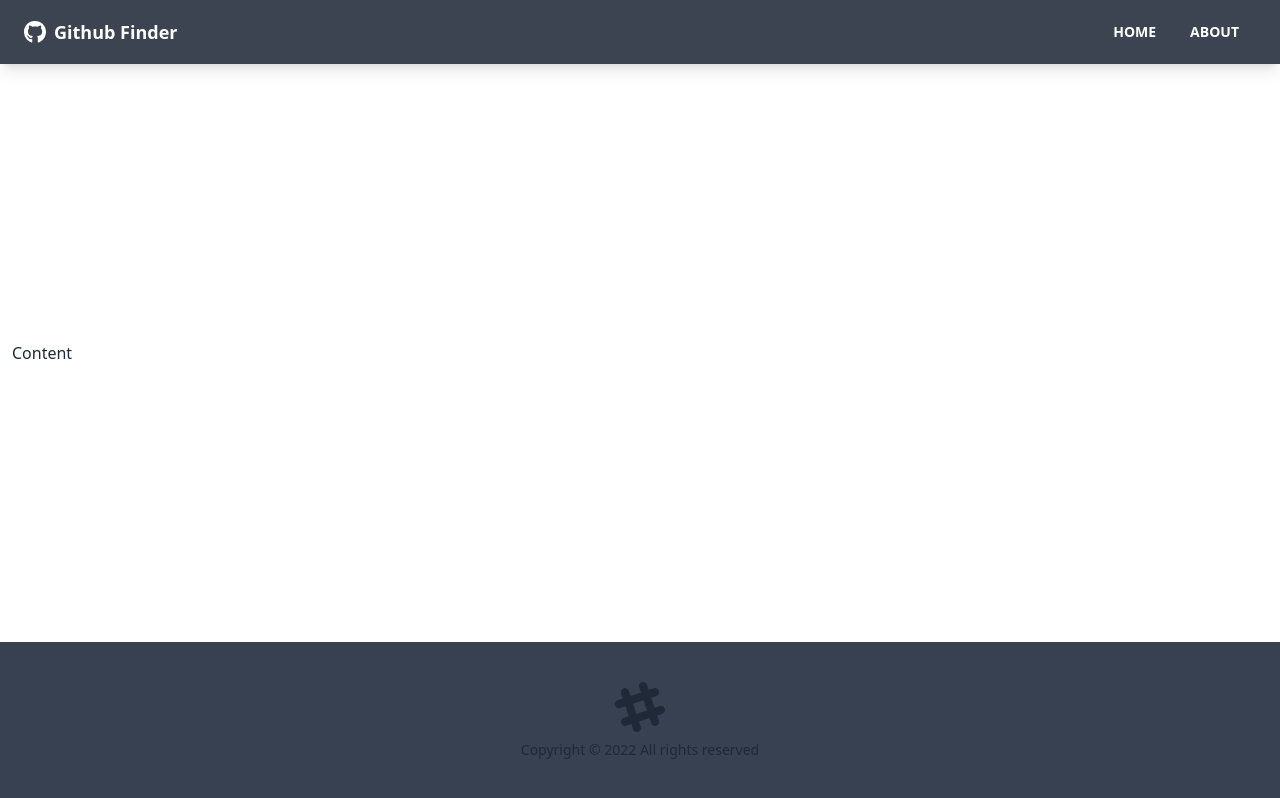
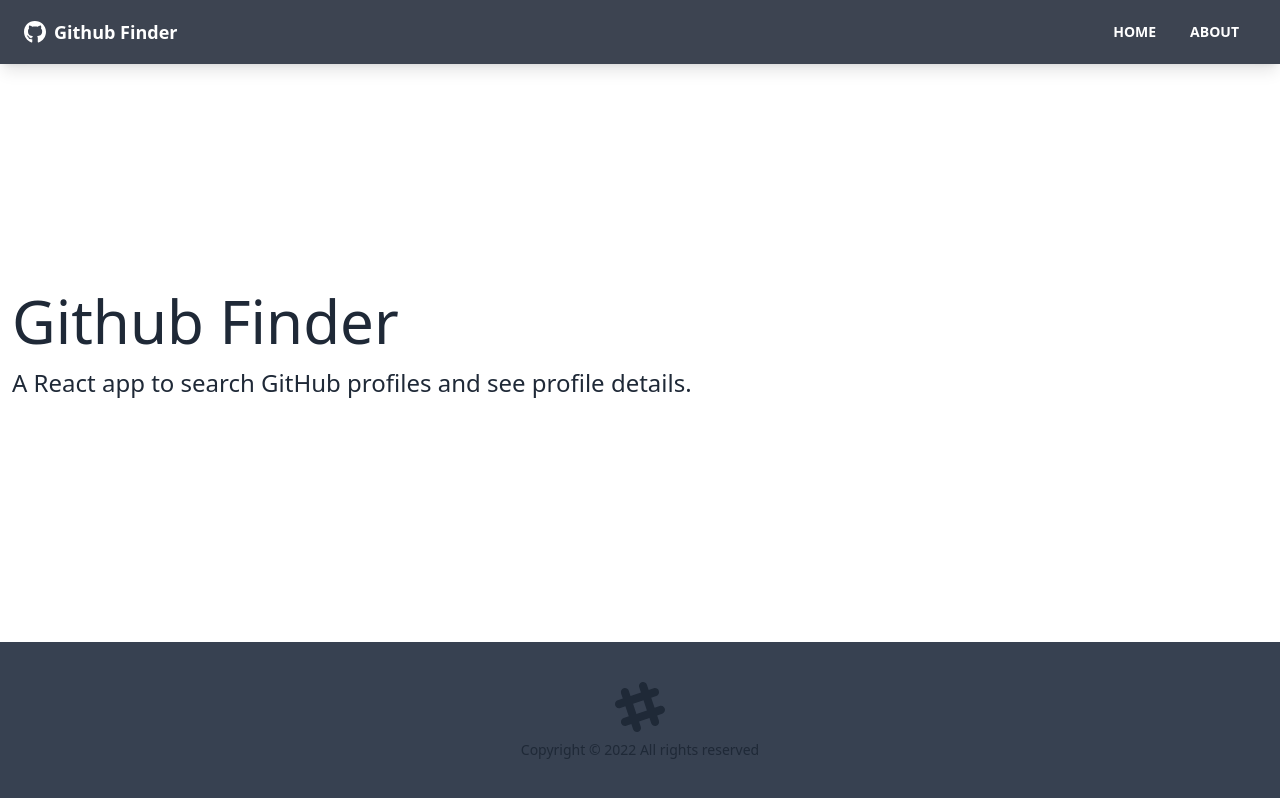
Before and after one commit to PSzkliniarz/React---GitHub-finder, a React (Create React App) app: page /about in a window 1280 px wide. Built offline with nearby package versions, Linux system fonts and the light colour scheme; the HTML template or start-up script is replaced by a standard one.

Commit message:
Added notfound page

```diff
--- a/src/App.js
+++ b/src/App.js
@@ -1,6 +1,9 @@
-import {BrowserRouter as Router, Route} from 'react-router-dom'
+import {BrowserRouter as Router, Route, Routes} from 'react-router-dom'
 import Navbar from './components/layout/Navbar';
 import Footer from './components/layout/Footer';
+import Home from './pages/Home';
+import About from './pages/About';
+import NotFound from './pages/NotFound';
 
 function App() {
   return (
@@ -8,7 +11,12 @@
       <div className='flex flex-col justify-between h-screen'>
       <Navbar />
       <main className='container mx-auto px-3 pb-12'>
-        Content
+        <Routes>
+          <Route path='/' element={<Home />} />
+          <Route path='/about' element={<About />} />
+          <Route path='/notfound' element={<NotFound />} />
+          <Route path='/*' element={<NotFound />} />
+        </Routes>
       </main>
       <Footer />
       </div>
--- a/src/components/layout/Navbar.jsx
+++ b/src/components/layout/Navbar.jsx
@@ -15,7 +15,7 @@
 
             <div className='flex-1 px-2 mx-2'>
                 <div className='flex justify-end'>
-                    <Link to='/' className='btn btn-ghost btn-smrounded-btn'>
+                    <Link to='/home' className='btn btn-ghost btn-smrounded-btn'>
                         Home
                     </Link>
                     <Link to='/about' className='btn btn-ghost btn-smrounded-btn'>
--- /dev/null
+++ b/src/pages/About.jsx
@@ -0,0 +1,13 @@
+import React from 'react'
+
+function About() {
+  return (
+    <div>
+        <h1 className='text-6xl mb-4'>Github Finder</h1>
+      <p className='mb-4 text-2xl font-light'>
+        A React app to search GitHub profiles and see profile details.</p>
+    </div>
+  )
+}
+
+export default About
--- /dev/null
+++ b/src/pages/Home.jsx
@@ -0,0 +1,8 @@
+
+function Home() {
+  return (
+    <div>Home</div>
+  )
+}
+
+export default Home
--- /dev/null
+++ b/src/pages/NotFound.jsx
@@ -0,0 +1,21 @@
+import { FaHome } from 'react-icons/fa'
+import { Link } from 'react-router-dom'
+
+function NotFound() {
+  return (
+    <div className='hero'>
+    <div className='text-center hero-content'>
+      <div className='max-w-lg'>
+        <h1 className='text-8xl font-bold mb-8'>Oops!</h1>
+        <p className='text-5xl mb-8'>404 - Page Not Found!</p>
+        <Link className='btn btn-primary btn-lg' to='/'>
+          <FaHome className='mr-2' />
+          Back To Home
+        </Link>
+      </div>
+    </div>
+  </div>
+  )
+}
+
+export default NotFound
```
